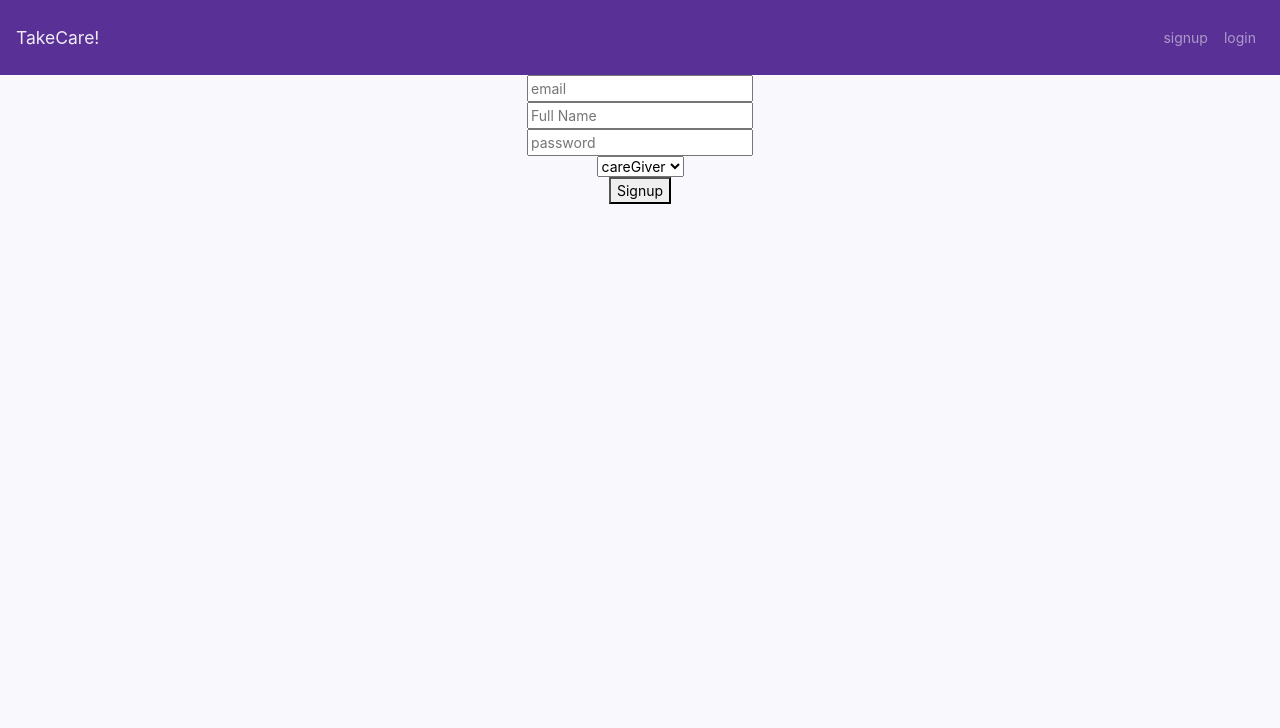
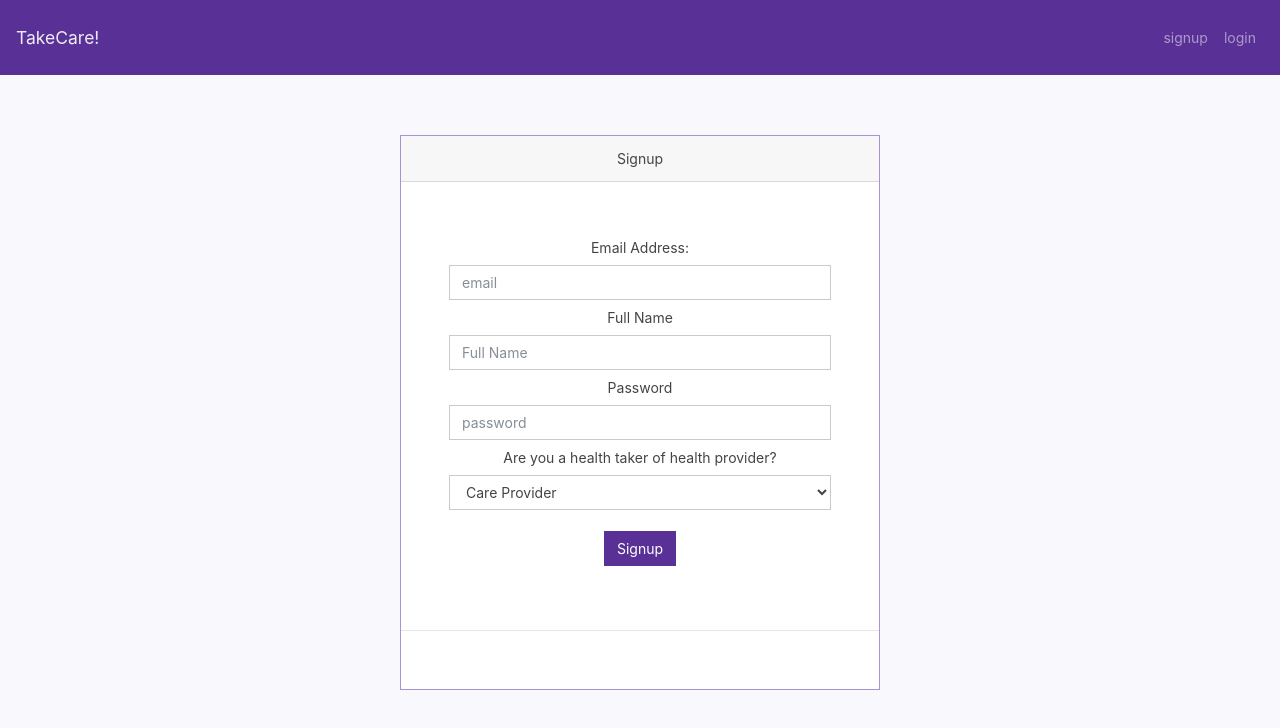
Before and after one commit to ChristopherZinger/react_app_assignment, a React (Create React App) app: page /signup in a window 1280 px wide. Shown: the top 728 px of the page. Built offline with nearby package versions, Linux system fonts and the light colour scheme.

Commit message:
Add form styles login and signup

```diff
--- a/src/App.js
+++ b/src/App.js
@@ -34,7 +34,7 @@ const Layout = props => {
   return (
     <React.Fragment>
       <Navbar />
-      <div className="">
+      <div className="container">
         <Switch>
           <Route path='/logout' component={Logout} />
           <Route path='/dashboard' component={Dashboard} />
@@ -53,7 +53,7 @@ const Home = props => {
   const { requestDB } = useContext(RequestContext);
 
   return (
-    <div className="container">
+    <div>
       <div className="row">
         <div className="col">
           <Hello />
--- a/src/components/Auth/LoginForm.js
+++ b/src/components/Auth/LoginForm.js
@@ -1,6 +1,9 @@
 import React, { useState, useContext } from 'react';
 import { UserContext } from '../UserContext/UserContext'
 import { Redirect } from 'react-router-dom';
+import * as gs from '../../styles/GlobalStyles.module.css';
+import * as formStyles from '../../styles/FormStyles.module.css';
+
 
 function LoginForm(props) {
     const { login, isAuth, errors } = useContext(UserContext);
@@ -19,21 +22,74 @@ function LoginForm(props) {
     }
 
     return (
-        <div>
+        <div className={gs.center + " card border-secondary mb-3"} style={{ maxWidth: '30rem' }}>
             {isAuth ? <Redirect to='/dashboard' /> : null}
+            <div className="card-header">Login</div>
+            <div className={formStyles.formContainer}>
                 <form onSubmit={handleSignup}>
+                    <label htmlFor="email" className="col-form-label">Email Address:</label>
                     <input type="email" name="email" value={user.email || ""}
-                    onChange={handleChange} placeholder="email" /> <br />
+                        onChange={handleChange} placeholder="email"
+                        className="form-control" />
                     <p>{errors ? errors.email : null}</p>
 
+                    <label htmlFor="password" className="col-form-label">Password:</label>
                     <input type="password" name="password" value={user.password || ""}
-                    onChange={handleChange} placeholder="password" /><br />
+                        onChange={handleChange} placeholder="password"
+                        className="form-control" />
                     <p>{errors ? errors.password : null}</p>
 
-                <button type="submit">Signup</button>
+                    <button type="submit" className="btn btn-primary">Signup</button>
                 </form>
+            </div>
+
+            <hr />
+            <br /> <br />
         </div>
     )
 }
 
 export default LoginForm;
+
+
+{/* <div className="card border-secondary mb-3" style="max-width: 20rem;">
+  <div className="card-header">Header</div>
+  <div className="card-body">
+    <h4 className="card-title">Secondary card title</h4>
+    <p className="card-text">Some quick example text to build on the card title and make up the bulk of the card's content.</p>
+  </div>
+</div> */}
+
+
+
+// <div className="modal">
+
+//     {isAuth ? <Redirect to='/dashboard' /> : null}
+
+//     <div className="modal-dialog" role="document">
+//         <div className="modal-content">
+//             <div className="modal-header">
+//                 <h5 className="modal-title">Login</h5>
+//                 <button type="button" className="close" data-dismiss="modal" aria-label="Close">
+//                     <span aria-hidden="true">&times;</span>
+//                 </button>
+//             </div>
+//             <div className="modal-body">
+//                 <form onSubmit={handleSignup}>
+//                     <input type="email" name="email" value={user.email || ""}
+//                         onChange={handleChange} placeholder="email" /> <br />
+//                     <p>{errors ? errors.email : null}</p>
+
+//                     <input type="password" name="password" value={user.password || ""}
+//                         onChange={handleChange} placeholder="password" /><br />
+//                     <p>{errors ? errors.password : null}</p>
+
+//                     <button type="submit">Signup</button>
+//                 </form>
+//             </div>
+//             <div className="modal-footer">
+//                 <p></p>
+//             </div>
+//         </div>
+//     </div>
+// </div>
--- a/src/components/Auth/SignupForm.js
+++ b/src/components/Auth/SignupForm.js
@@ -1,6 +1,9 @@
 import React, { useState, useContext } from 'react';
 import { UserContext, UserContextProvider } from '../UserContext/UserContext'
 import { Redirect } from 'react-router-dom'
+import * as gs from '../../styles/GlobalStyles.module.css';
+import * as formStyles from '../../styles/FormStyles.module.css';
+
 
 function SignupForm(props) {
 
@@ -22,24 +25,41 @@ function SignupForm(props) {
 
 
     return (
-        <div>
+        <div className={gs.center + " card border-secondary mb-3"} style={{ maxWidth: '30rem' }}>
             {isAuth ? <Redirect to='/dashboard' /> : null}
+            <div className="card-header">Signup</div>
+            <div className={formStyles.formContainer}>
+
                 <form onSubmit={handleSignup}>
+                    <label htmlFor="email" className="col-form-label">Email Address:</label>
                     <input type="email" name="email" value={user.email || ""}
-                    onChange={handleChange} placeholder="email" /> <br />
+                        onChange={handleChange} placeholder="email"
+                        className="form-control" />
+
+                    <label htmlFor="fullName" className="col-form-label">Full Name</label>
                     <input type="text" name="fullName" value={user.fullName || ""}
-                    onChange={handleChange} placeholder="Full Name" /><br />
+                        onChange={handleChange} placeholder="Full Name"
+                        className="form-control" />
+
+                    <label htmlFor="password" className="col-form-label">Password</label>
                     <input type="password" name="password" value={user.password || ""}
-                    onChange={handleChange} placeholder="password" /><br />
+                        onChange={handleChange} placeholder="password"
+                        className="form-control" />
 
 
-                <select name="type" value={user.type} onChange={handleChange}>
-                    <option value="careTaker">careTaker</option>
-                    <option value="careGiver">careGiver</option>
+                    <label htmlFor="password" className="col-form-label">Are you a health taker of health provider?</label>
+                    <select name="type" value={user.type}
+                        onChange={handleChange}
+                        className="form-control">
+                        <option value="careTaker">Care Taker</option>
+                        <option value="careGiver">Care Provider</option>
                     </select><br />
 
-                <button type="submit">Signup</button>
+                    <button className="btn btn-primary" type="submit">Signup</button>
                 </form>
+            </div>
+            <hr />
+            <br /> <br />
         </div>
     )
 }
--- /dev/null
+++ b/src/styles/FormStyles.module.css
@@ -0,0 +1,7 @@
+
+
+
+
+.formContainer{
+    padding: 3rem;
+}
--- /dev/null
+++ b/src/styles/GlobalStyles.module.css
@@ -0,0 +1,7 @@
+.center{
+    position: relative;
+    display: block;
+    left: 50%;
+    top: 60px;
+    transform: translate(-50%);
+}
```
Lines whose indentation alone changed are shown as unchanged.
